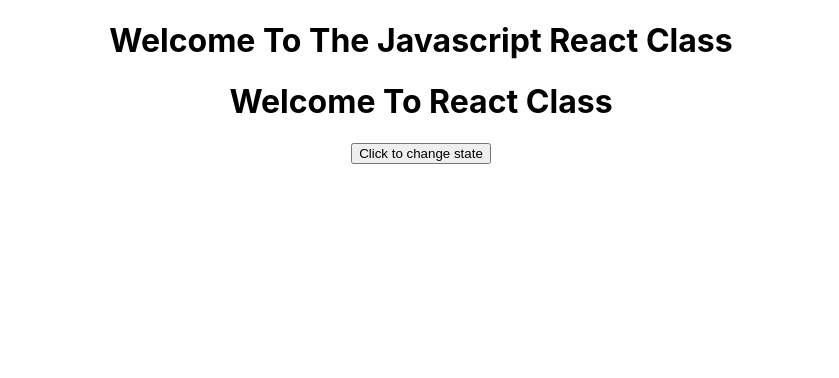
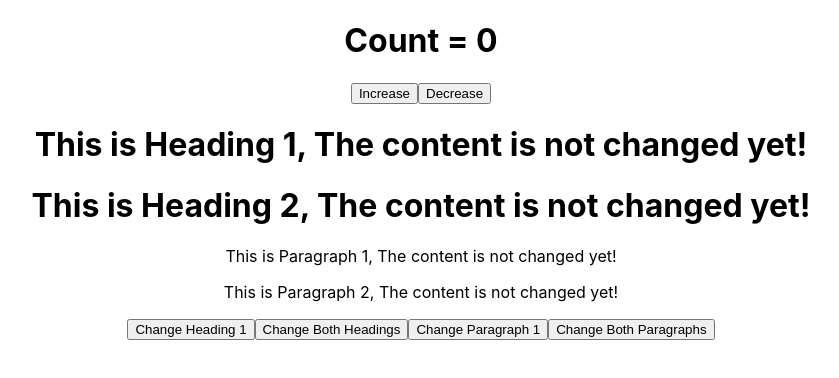
Before and after one commit to vijayadithya831/personal, a React (Create React App) app in the folder Full Stack/React/learn-react/: page / in a window 1280 px wide. Shown: the top 378 px of the page, without its empty margins (219-1058 px from the left). Built offline with nearby package versions, Linux system fonts and the light colour scheme.

Commit message:
files updated

```diff
--- a/Full Stack/React/learn-react/src/App.js
+++ b/Full Stack/React/learn-react/src/App.js
@@ -3,6 +3,7 @@ import './App.css';
 import {Welcome, Button, Form} from './Components/WelcomeFuncCompPractice'
 import WelcomeStudents from './Components/WelcomeClassCompPractice';
 import Information from './Components/information';
+import {CounterClassState, ChangeText} from './Components/CounerClassState';
 
 function App() {
   return (
@@ -34,7 +35,9 @@ function App() {
         <br></br>
         <Form/>
         <br></br> */}
-        <Information/>
+        {/* <Information/> */}
+        <CounterClassState/>
+        <ChangeText/>
 
     </div>
 
--- /dev/null
+++ b/Full Stack/React/learn-react/src/Components/CounerClassState.js
@@ -0,0 +1,60 @@
+import React, { Component } from "react";
+
+class CounterClassState extends Component {
+
+    constructor(props) {
+        super()
+        this.state = {
+            count:0
+        };
+    }
+    // IncreaseTheValue() {
+    //     this.setState({count: this.state.count+1});
+    // }
+    // DecreaseTheValue() {
+    //     this.setState({count: this.state.count-1});
+    // }
+
+    render() {
+        return(
+            <div>
+                <div><h1>Count = {this.state.count}</h1></div>
+                {/* <button onClick={() => this.IncreaseTheValue()}>Increase</button>
+                <button onClick={() => this.DecreaseTheValue()}>Decrease</button> */}
+                <button onClick={() => this.setState({count: this.state.count+1})}>Increase</button>
+                <button onClick={() => this.setState({count: this.state.count-1})}>Decrease</button>
+            </div>
+        );
+    }
+}
+
+class ChangeText extends Component {
+    constructor(props) {
+        super()
+        this.state = {
+            h1: "This is Heading 1, The content is not changed yet!",
+            h2: "This is Heading 2, The content is not changed yet!",
+            p1: "This is Paragraph 1, The content is not changed yet!",
+            p2: "This is Paragraph 2, The content is not changed yet!"
+        }
+    }
+
+    render() {
+        return(
+            <div>
+                <div>
+                    <h1>{this.state.h1}</h1>
+                    <h1>{this.state.h2}</h1>
+                    <p>{this.state.p1}</p>
+                    <p>{this.state.p2}</p>
+                </div>
+                <button onClick={() => this.setState({h1: "The content of Heading 1 has been changed successfully!"})}>Change Heading 1</button>
+                <button onClick={() => this.setState({h1: "The content of Heading 1 has been changed successfully!", h2: "The content of Heading 2 has been changed successfully, too!"})}>Change Both Headings</button>
+                <button onClick={() => this.setState({p1: "The content of Paragraph 1 has been changed successfully!"})}>Change Paragraph 1</button>
+                <button onClick={() => this.setState({p1: "The content of Paragraph 1 has been changed successfully!", p2: "The content of Paragraph 2 has been changed successfully, too!"})}>Change Both Paragraphs</button>
+            </div>
+        );
+    }
+}
+
+export {CounterClassState, ChangeText};
--- a/Full Stack/React/learn-react/src/Components/information.js
+++ b/Full Stack/React/learn-react/src/Components/information.js
@@ -1,7 +1,7 @@
 import React from "react";
 
 class Information extends React.Component {
-    constructor() {
+    constructor(props) {
         super()
         this.state = {
             information:'Welcome To React Class'
```
